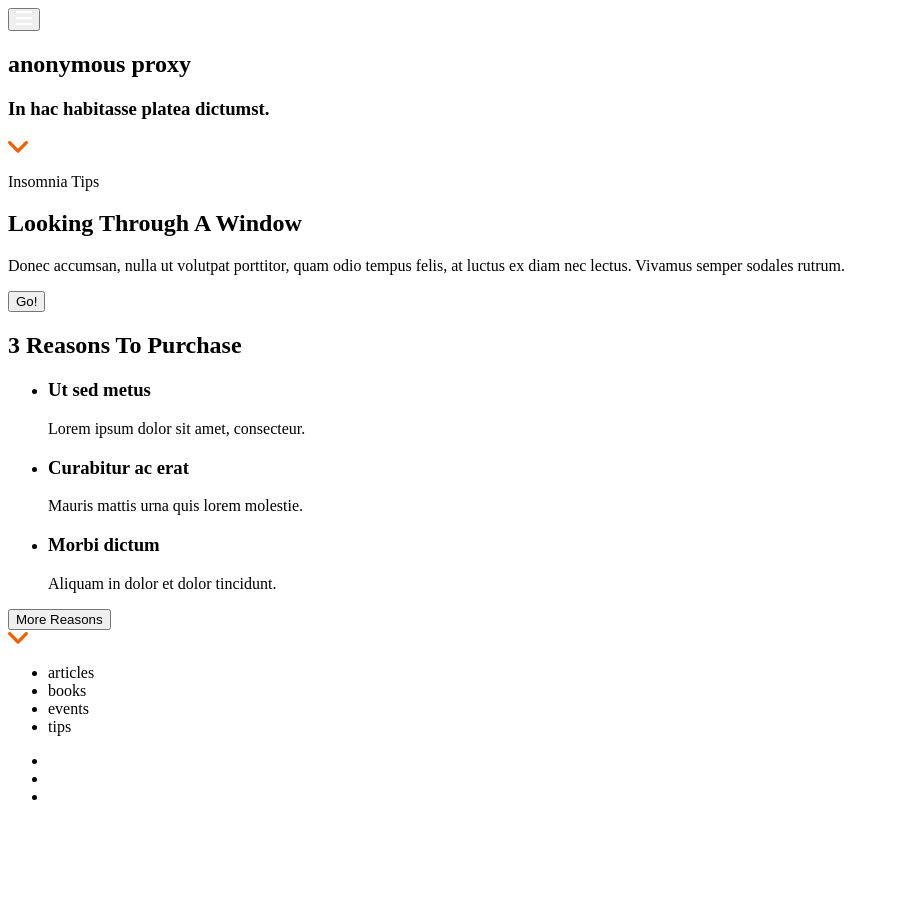
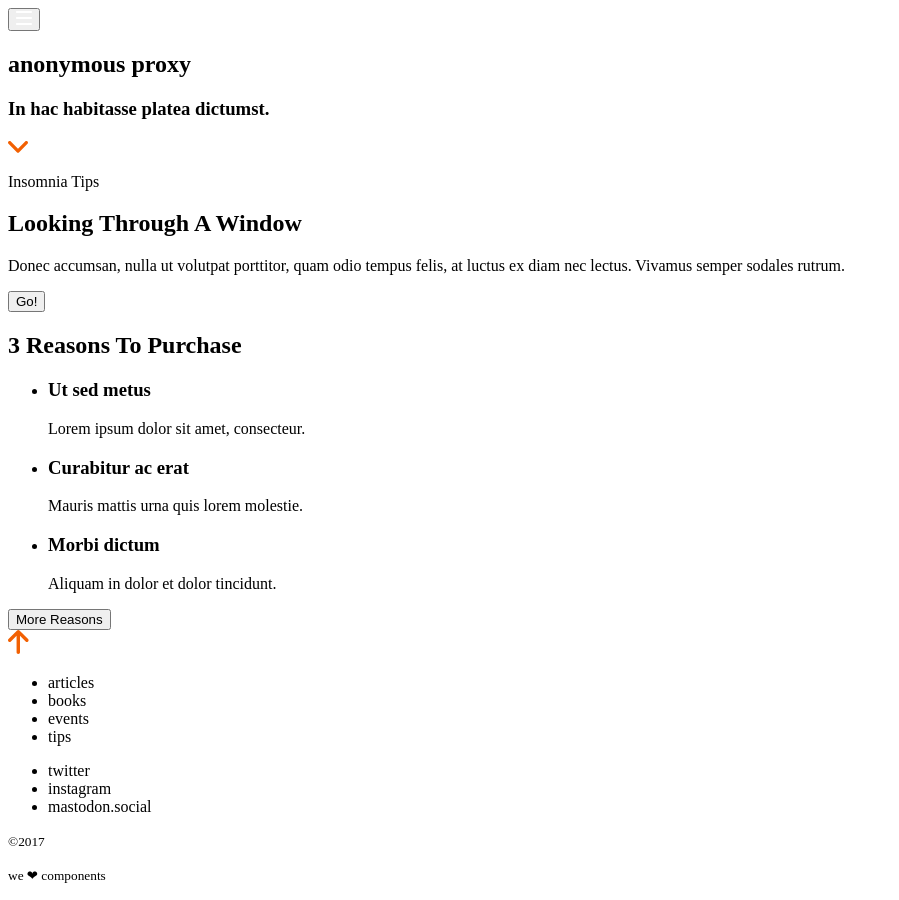
Before and after one commit to tanialopezab/M1-Revision, a website: page public/index.html in a window 1280 px wide. Shown: the whole page, without its empty margins (0-899 px from the left). Before the commit the page ends 822 px from the top, so only its background shows below. Drawn offline with Linux system fonts and the light colour scheme.

Commit message:
improve content and anchor of footer section

```diff
--- a/public/index.html
+++ b/public/index.html
@@ -73,7 +73,7 @@
         <footer class="page_end">
             <div> <a href="#id-button" id="button_up">
 
-        <img src="assets/images/ico-scroll-down.svg" alt="">
+        <img src="assets/images/ico-arrow.svg" alt="">
 
         </a>
 
@@ -90,17 +90,17 @@
             <!-- seccion de enlaces a redes sociales -->
             <nav class="rrss">
                 <ul class="rrss_list">
-                    <li class="rss_item"></li>
-                    <li class="rss_item"></li>
-                    <li class="rss_item"></li>
+                    <li class="rss_item">twitter</li>
+                    <li class="rss_item">instagram</li>
+                    <li class="rss_item">mastodon.social</li>
                 </ul>
             </nav>
             <!-- seccion legal -->
             <div class=copy_content>
-                <p class="copy_year"><small></small>
+                <p class="copy_year"><small>©2017</small>
 
                 </p>
-                <p class="copy_claim"><small></small>
+                <p class="copy_claim"><small>we ❤︎ components</small>
 
                 </p>
             </div>
```
Also changed, not shown: _src/templates/partials/_footer.html (+8 -6 lines).
